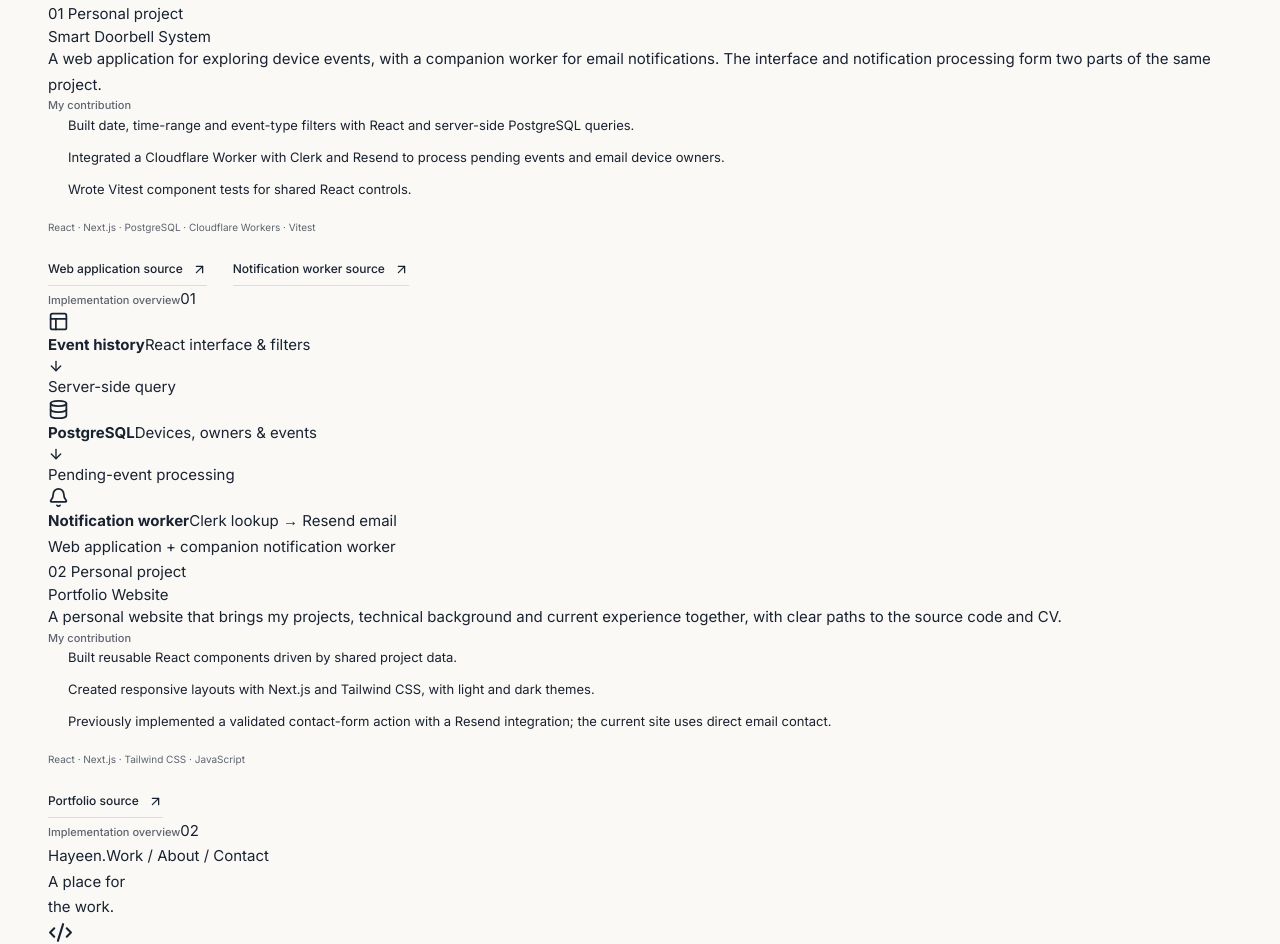
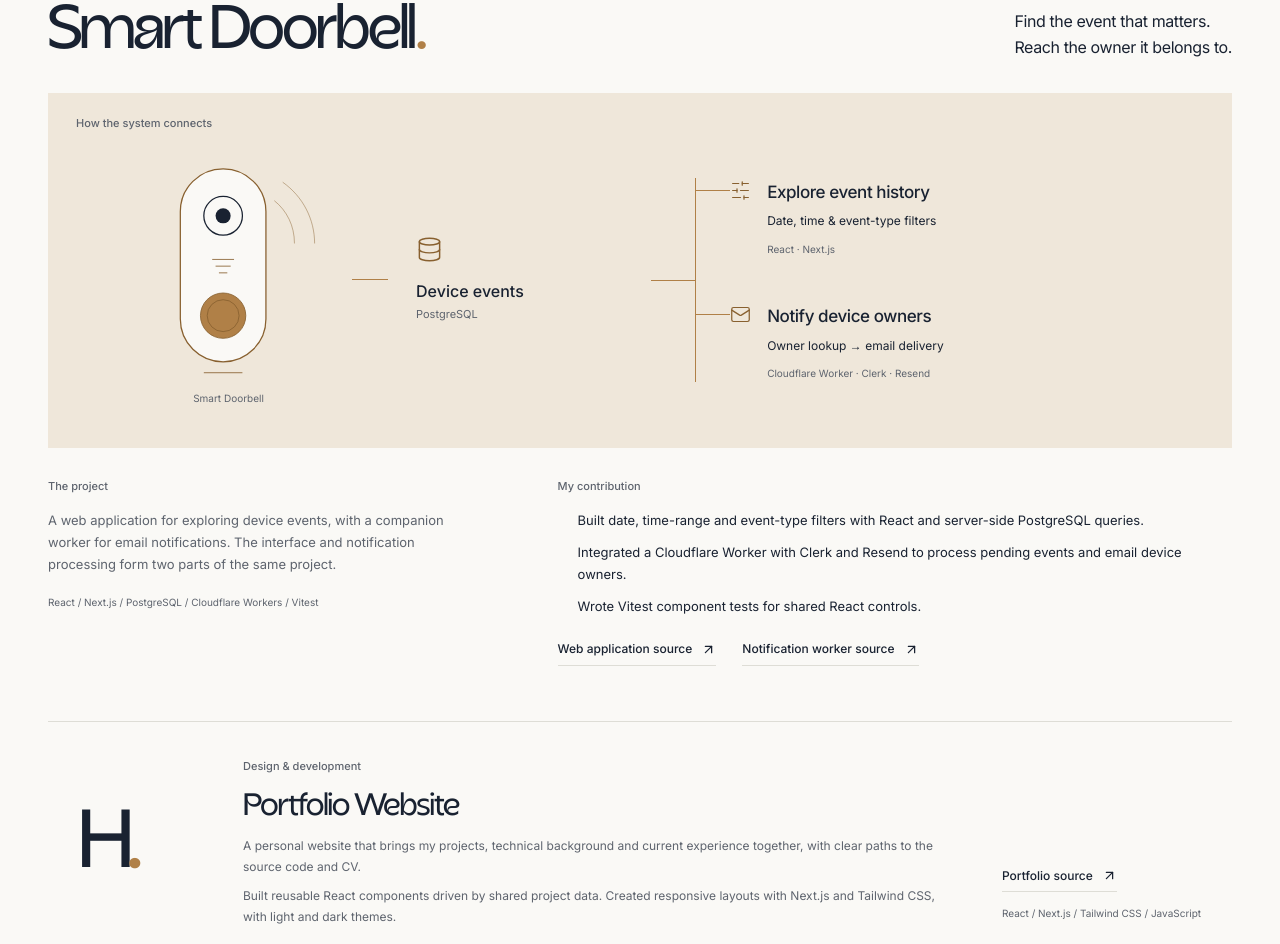
Before and after one commit to Hayeensss/portfolio_Hayeen, a Next.js app: page / in a window 1280 px wide. Shown: the part 575-1519 px from the top of the page. Built offline with nearby package versions, Linux system fonts and the light colour scheme.

Commit message:
design: feature Smart Doorbell and subordinate the portfolio entry

```diff
--- a/components/sections/project/Projects.jsx
+++ b/components/sections/project/Projects.jsx
@@ -1,52 +1,10 @@
-import {
-  ArrowDown,
-  ArrowRight,
-  ArrowUpRight,
-  Bell,
-  Database,
-  Layout,
-  Code2,
-} from "lucide-react";
+import { ArrowUpRight, Database, SlidersHorizontal, Mail } from "lucide-react";
 import { projectsData } from "@/lib/data";
 
-export default function Projects() {
+function SourceLinks({ links }) {
   return (
-    <section
-      id="projects"
-      className="site-shell section-block work-section"
-      aria-labelledby="work-heading"
-    >
-      <div className="section-heading-row">
-        <div>
-          <p className="eyebrow">Selected work / 01</p>
-          <h2 id="work-heading">Ideas into working parts.</h2>
-        </div>
-        <p className="section-lead">
-          Two web projects. A closer look at the problems, the implementation
-          and my contribution.
-        </p>
-      </div>
-      {projectsData.map((project, index) => (
-        <article
-          key={project.title}
-          className={`project-row project-${project.id}`}
-          aria-labelledby={`project-${project.id}`}
-        >
-          <div className="project-copy">
-            <p className="project-meta">
-              0{index + 1} <span>Personal project</span>
-            </p>
-            <h3 id={`project-${project.id}`}>{project.title}</h3>
-            <p className="project-description">{project.description}</p>
-            <h4 className="small-label">My contribution</h4>
-            <ul className="contribution-list">
-              {project.contributions.map((item) => (
-                <li key={item}>{item}</li>
-              ))}
-            </ul>
-            <p className="project-stack">{project.technologies.join(" · ")}</p>
     <div className="project-source-links">
-              {project.links.map((link) => (
+      {links.map((link) => (
         <a
           className="text-link"
           key={link.url}
@@ -59,79 +17,128 @@ export default function Projects() {
         </a>
       ))}
     </div>
+  );
+}
+
+export default function Projects() {
+  const [doorbell, portfolio] = projectsData;
+  return (
+    <section
+      id="projects"
+      className="site-shell work-section"
+      aria-labelledby="work-heading"
+    >
+      <h2 id="work-heading" className="section-caption">
+        Selected work
+      </h2>
+      <article className="featured-project" aria-labelledby="project-doorbell">
+        <header className="project-heading">
+          <div>
+            <p className="project-kicker">
+              Web application & notification service
+            </p>
+            <h3 id="project-doorbell">
+              Smart Doorbell<span className="accent-text">.</span>
+            </h3>
           </div>
-          <figure className="implementation-figure">
-            <figcaption>
-              <span className="small-label">Implementation overview</span>
-              <span className="figure-index">0{index + 1}</span>
+          <p className="project-deck">
+            Find the event that matters.
+            <br />
+            Reach the owner it belongs to.
+          </p>
+        </header>
+        <figure className="doorbell-map">
+          <figcaption className="map-caption">
+            How the system connects
           </figcaption>
-            {project.id === "doorbell" ? (
-              <>
-                <div className="flow-stage">
-                  <Layout size={21} aria-hidden="true" />
+          <div className="device-drawing" aria-hidden="true">
+            <svg viewBox="0 0 200 280" fill="none">
+              <path
+                className="signal-line"
+                d="M154 58c15 12 24 30 24 51M164 36c24 17 38 44 38 73"
+              />
+              <rect
+                x="42"
+                y="20"
+                width="102"
+                height="230"
+                rx="51"
+                className="device-body"
+              />
+              <circle cx="93" cy="76" r="23" className="device-camera" />
+              <circle cx="93" cy="76" r="9" className="device-lens" />
+              <path
+                d="M80 128h26M84 136h18M88 144h10"
+                className="device-detail"
+              />
+              <circle cx="93" cy="195" r="27" className="device-button" />
+              <circle cx="93" cy="195" r="19" className="device-detail" />
+              <path d="M70 263h46" className="device-detail" />
+            </svg>
+            <span>Smart Doorbell</span>
+          </div>
+          <div className="map-data">
+            <Database size={27} strokeWidth={1.3} aria-hidden="true" />
+            <strong>Device events</strong>
+            <span>PostgreSQL</span>
+          </div>
+          <div className="map-branches">
+            <div className="map-branch">
+              <SlidersHorizontal
+                size={21}
+                strokeWidth={1.4}
+                aria-hidden="true"
+              />
               <div>
-                    <strong>Event history</strong>
-                    <span>React interface & filters</span>
+                <strong>Explore event history</strong>
+                <p>Date, time & event-type filters</p>
+                <span>React · Next.js</span>
               </div>
             </div>
-                <div className="flow-connector">
-                  <ArrowDown size={16} aria-hidden="true" />
-                  <span>Server-side query</span>
-                </div>
-                <div className="flow-stage">
-                  <Database size={21} aria-hidden="true" />
+            <div className="map-branch">
+              <Mail size={21} strokeWidth={1.4} aria-hidden="true" />
               <div>
-                    <strong>PostgreSQL</strong>
-                    <span>Devices, owners & events</span>
+                <strong>Notify device owners</strong>
+                <p>Owner lookup → email delivery</p>
+                <span>Cloudflare Worker · Clerk · Resend</span>
               </div>
             </div>
-                <div className="flow-connector">
-                  <ArrowDown size={16} aria-hidden="true" />
-                  <span>Pending-event processing</span>
           </div>
-                <div className="flow-stage">
-                  <Bell size={21} aria-hidden="true" />
-                  <div>
-                    <strong>Notification worker</strong>
-                    <span>Clerk lookup → Resend email</span>
+        </figure>
+        <div className="project-detail-grid">
+          <div className="project-context">
+            <h4 className="small-label">The project</h4>
+            <p>{doorbell.description}</p>
+            <p className="project-stack">{doorbell.technologies.join(" / ")}</p>
+          </div>
+          <div className="project-contribution">
+            <h4 className="small-label">My contribution</h4>
+            <ul className="contribution-list">
+              {doorbell.contributions.map((item) => (
+                <li key={item}>{item}</li>
+              ))}
+            </ul>
+            <SourceLinks links={doorbell.links} />
           </div>
         </div>
-              </>
-            ) : (
-              <>
-                <div className="portfolio-outline">
-                  <div className="outline-nav">
-                    <span className="outline-brand">Hayeen.</span>
-                    <span>Work / About / Contact</span>
+      </article>
+      <article className="portfolio-entry" aria-labelledby="project-portfolio">
+        <div className="portfolio-monogram" aria-hidden="true">
+          H<span>.</span>
         </div>
-                  <div className="outline-heading">
-                    A place for
-                    <br />
-                    the work.
+        <div className="portfolio-copy">
+          <p className="project-kicker">Design & development</p>
+          <h3 id="project-portfolio">{portfolio.title}</h3>
+          <p>{portfolio.description}</p>
+          <p className="portfolio-implementation">
+            {portfolio.contributions[0]} {portfolio.contributions[1]}
+          </p>
         </div>
-                  <div className="outline-lines">
-                    <span />
-                    <span />
+        <div className="portfolio-source">
+          <SourceLinks links={portfolio.links} />
+          <p className="project-stack">{portfolio.technologies.join(" / ")}</p>
         </div>
-                  <div className="outline-projects">
-                    <Code2 size={25} aria-hidden="true" />
-                    <ArrowRight size={22} aria-hidden="true" />
-                    <Layout size={25} aria-hidden="true" />
-                  </div>
-                </div>
-                <p className="figure-note">
-                  Project data → React components → responsive pages
-                </p>
-              </>
-            )}
-            {project.id === "doorbell" && (
-              <p className="figure-note">
-                Web application + companion notification worker
-              </p>
-            )}
-          </figure>
       </article>
-      ))}
     </section>
   );
 }
```
Lines whose indentation alone changed are shown as unchanged.
